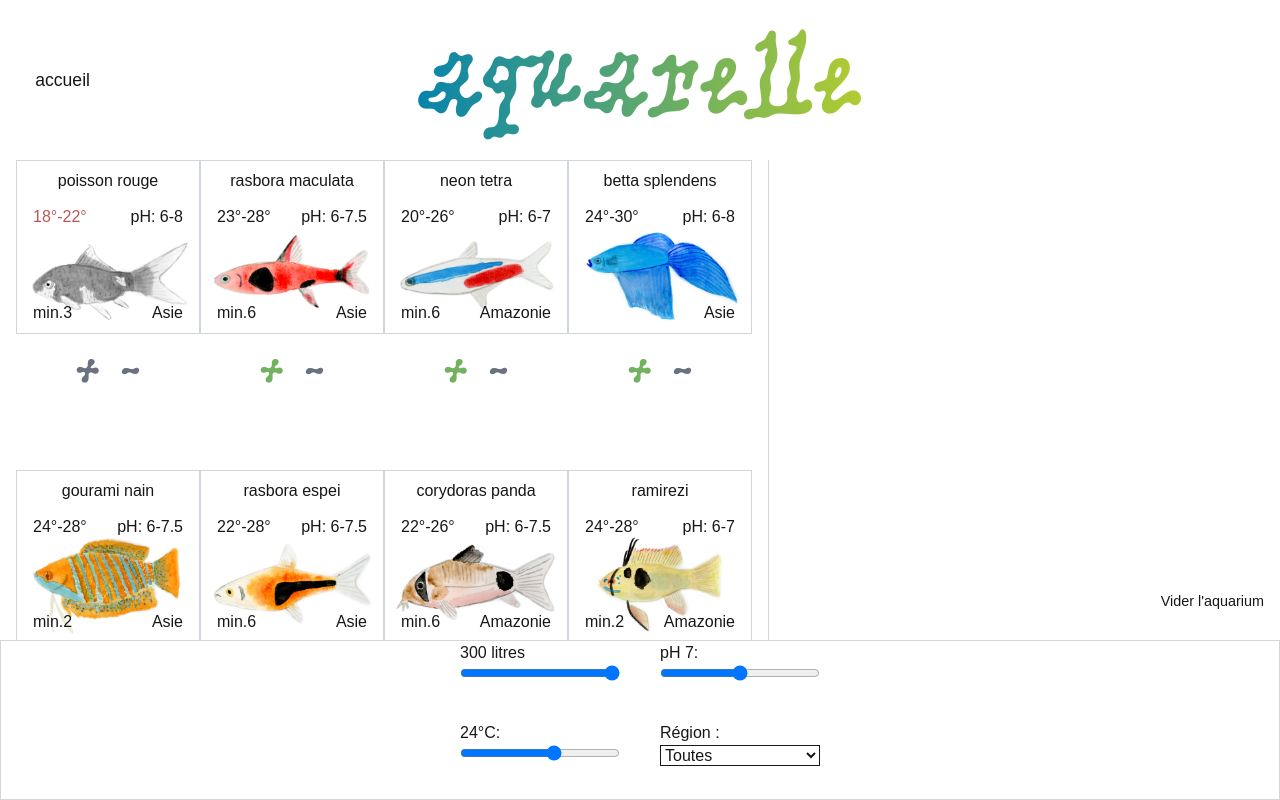
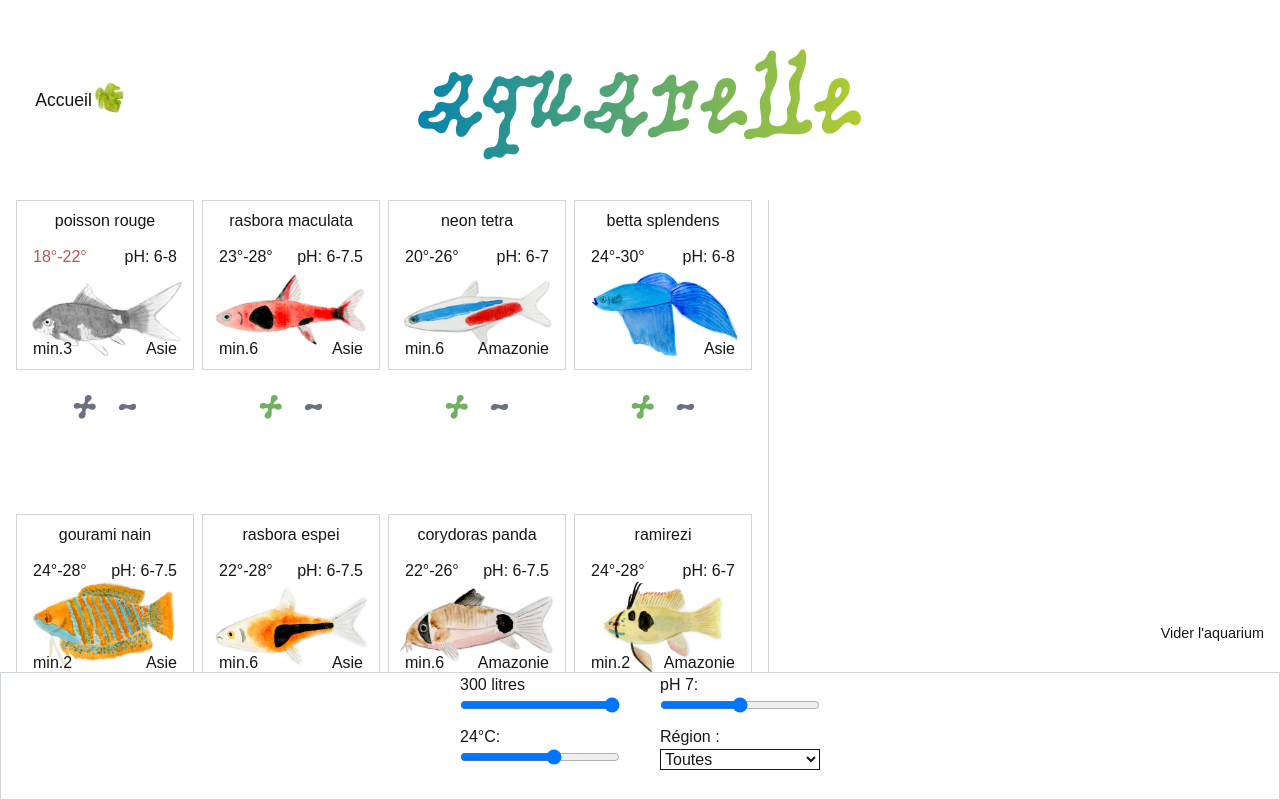
Before and after one commit to chloegregor/aquarelle, a Next.js app: page /simulateur in a window 1280 px wide. Built offline with nearby package versions, Linux system fonts and the light colour scheme; a web font is replaced by a local one.

Commit message:
display less resolution

```diff
--- a/app/components/aquariumApp.jsx
+++ b/app/components/aquariumApp.jsx
@@ -10,7 +10,7 @@ export function AquariumApp() {
   return (
     <>
 
-      <div className="flex flex-col lg:gap-10 gap-5 absolute bottom-0 border border-gray-300 w-full items-center lg:h-[10em] h-[8em] bg-white px-[5px]">
+      <div className="flex flex-col lg:gap-3  absolute bottom-0 border border-gray-300 w-full items-center lg:h-[8em] h-[8em] bg-white px-[5px]">
         <div className="flex lg:gap-10 gap-5">
           <div className="flex flex-col">
             <label htmlFor="tankVolume">{tankVolume} litres</label>
@@ -60,7 +60,7 @@ export function AquariumApp() {
             }}>
               <option value="">Toutes</option>
               <option value="asia">Asie</option>
-              <option value="south america">Amérique du sud</option>
+              <option value="south america">Amazonie</option>
             </select>
           </div>
         </div>
--- a/app/components/filteredFishes.jsx
+++ b/app/components/filteredFishes.jsx
@@ -149,7 +149,7 @@ export function FilteredFishes({tankVolume, tankPh, tankTemp, tankRegion}) {
     <>
     <div className ="flex flex-col-reverse lg:flex-row h-[100%] ">
 
-      <div className="grid lg:grid-cols-4 grid-cols-3 text-[0.6em] lg:text-[1em] content-start lg:w-[60%] lg:px-[1em] px-[0.2em]  h-[50%] lg:h-[100%] overflow-scroll gap-[0.2em] lg:gap-0 border border-gray-300 pt-[0.2em] lg:pt-0 lg:border-none ">
+      <div className="grid lg:grid-cols-4 grid-cols-3 text-[0.6em] lg:text-[1em] content-start lg:w-[60%] lg:px-[1em] px-[0.2em]  h-[50%] lg:h-[100%] overflow-scroll gap-[0.2em] lg:gap-2 border border-gray-300 pt-[0.2em] lg:pt-0 lg:border-none ">
         {calculatedResult.map (({fish, result}) => (
 
           <div key={fish.species} className="">
--- a/app/components/plants.jsx
+++ b/app/components/plants.jsx
@@ -13,7 +13,7 @@ export function Plants({img, absolute, width, rotate, }) {
   const inverseRotate = rotate === 'rotateInLeft' ? 'rotateOutLeft' : rotate === 'rotateInRight' ?  'rotateOutRight' : '';
 
   return (
-<div className ={ ` absolute ${absolute} ${isClicked ? rotate : isClicked === false ? inverseRotate : ""}`} onClick={onClick}>
+<div className ={` absolute ${absolute} ${isClicked ? rotate : isClicked === false ? inverseRotate : ""}`} onClick={onClick}>
   <Image src={`/images/${img}`}alt="plant" width={300} height={300} className={width}/>
 </div>  )
 }
--- a/app/simulateur/page.tsx
+++ b/app/simulateur/page.tsx
@@ -1,4 +1,5 @@
 import Link from "next/link";
+import Image from "next/image";
 import { AquariumApp } from "../components/aquariumApp.jsx";
 
 
@@ -6,15 +7,16 @@ export default function Simulateur() {
   return (
     <>
 
-    <header className="lg:h-[20%] h-[10%] flex items-center relative">
-      <div className="flex  ml-[2em] items-center lg:text-[1.1em] text-[0.8em]">
-        <Link href="/" className=" hover:underline deco-bleu">accueil</Link>
+    <header className="lg:h-[25%] h-[10%] flex items-center relative">
+      <div className="flex  lg:ml-[2em] ml-[1.1em] items-center lg:text-[1.1em] text-[0.8em]">
+        <Link href="/" className="hover:underline deco-bleu flex relative ">Accueil<Image src="/images/plante3.png" alt="plante" width={30} height={15} className="absolute -top-1 -right-8"/>
+</Link>
       </div>
       <div className="absolute left-1/2 -translate-x-1/2">
         <h1 className="lg:text-[7em] text-[2.5em]">aquarelle</h1>
       </div>
     </header>
-    <main className=" h-[90%] lg:pb-[10em]  pb-[8em] lg:h-[80%]  ">
+    <main className=" h-[90%] lg:pb-[8em]  pb-[8em] lg:h-[75%]  ">
       <AquariumApp />
 
     </main>
```
